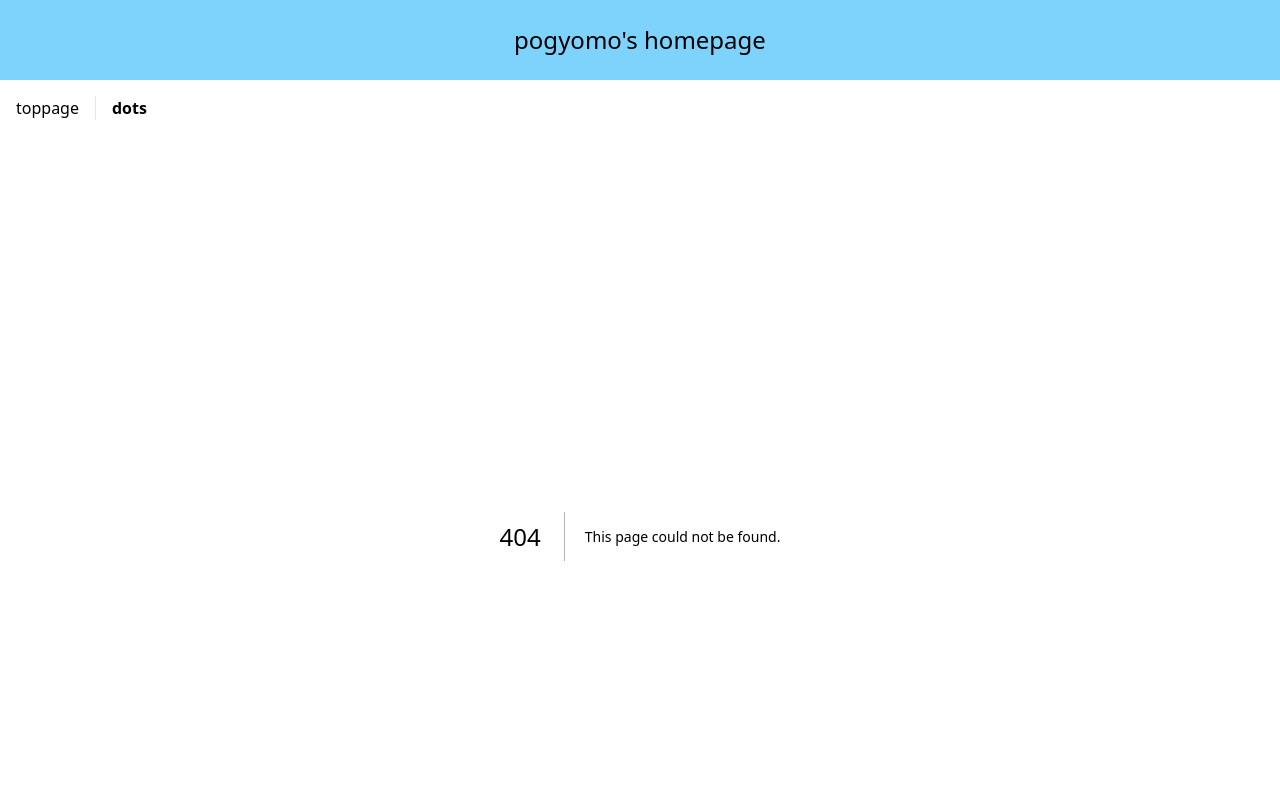
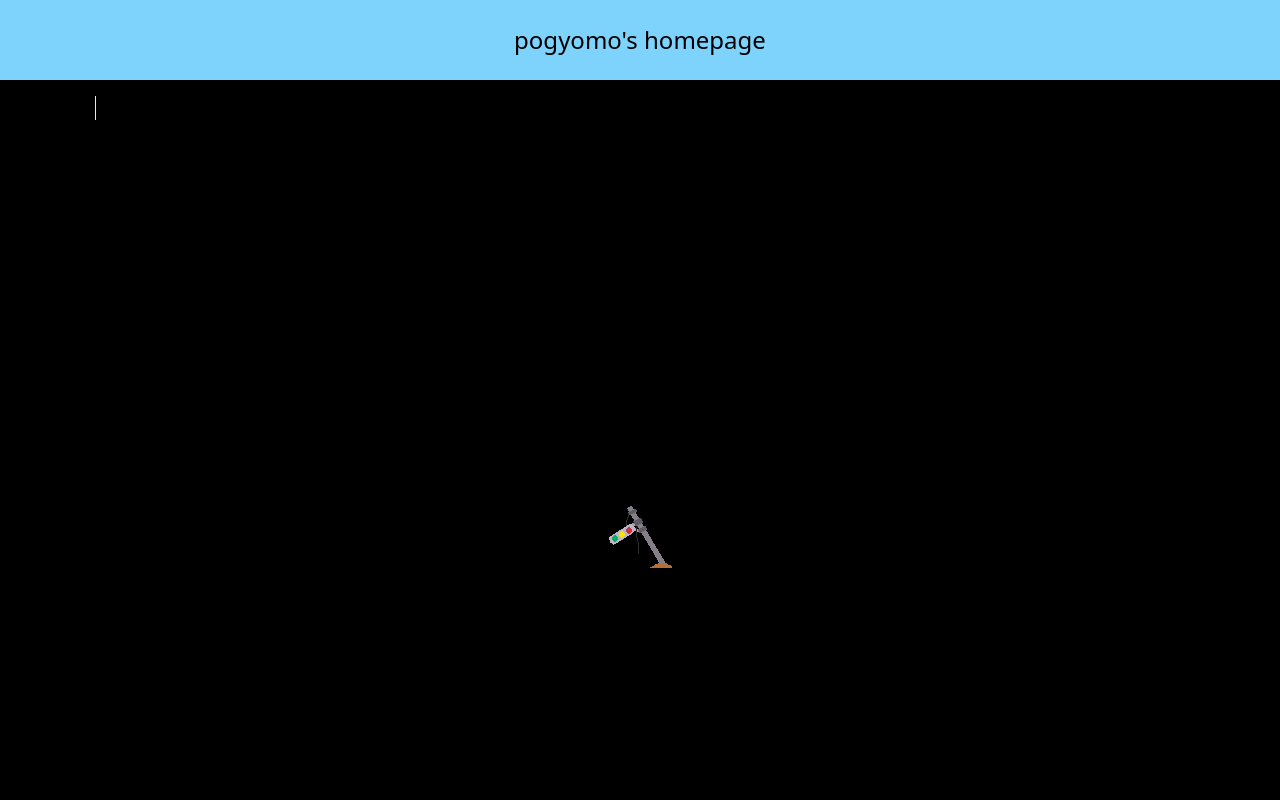
Before and after one commit to pogyomo/homepage, a Next.js app: page /dots in a window 1280 px wide. Before the commit this address had no page. Shown: the top 800 px of the page. Built offline with nearby package versions, Linux system fonts and the light colour scheme.

Commit message:
feat: add dots

```diff
--- a/next.config.js
+++ b/next.config.js
@@ -4,6 +4,7 @@
 const nextConfig = {
   output: "export",
   trailingSlash: true,
+  images: { unoptimized: true }
 }
 
 module.exports = nextConfig
--- /dev/null
+++ b/src/app/dots/layout.tsx
@@ -0,0 +1,13 @@
+import "./../globals.css";
+
+export default function DotsLayout({
+  children,
+}: {
+  children: React.ReactNode;
+}) {
+  return (
+    <html lang="jp">
+      <body className="bg-black">{children}</body>
+    </html>
+  );
+}
--- /dev/null
+++ b/src/app/dots/page.tsx
@@ -0,0 +1,19 @@
+import Image from "next/image";
+import type { Metadata } from "next";
+
+export const metadata: Metadata = {
+  title: "dots",
+};
+
+export default function Dots() {
+  return (
+    <div className="flex justify-center items-center min-h-screen">
+      <Image
+        src="/TrafficLight.png"
+        alt="TrafficLight"
+        width={64}
+        height={64}
+      />
+    </div>
+  );
+}
--- a/src/app/page.tsx
+++ b/src/app/page.tsx
@@ -1,7 +1,6 @@
 import Link from "next/link";
-import TodoButton from "@/components/TodoButton";
+import boxStyle from "@/lib/boxStyle";
 import type { Metadata } from "next";
-import boxStyle from "@/lib/boxStyle";
 
 export const metadata: Metadata = {
   title: "toppage",
@@ -24,7 +23,9 @@ export default function Home() {
         <Link href="/games" className={boxStyle}>
           games
         </Link>
-        <TodoButton className={boxStyle}>todo</TodoButton>
+        <Link href="/dots" className={boxStyle}>
+          dots
+        </Link>
       </div>
     </>
   );
```
Also changed, not shown: public/TrafficLight.png (added).
